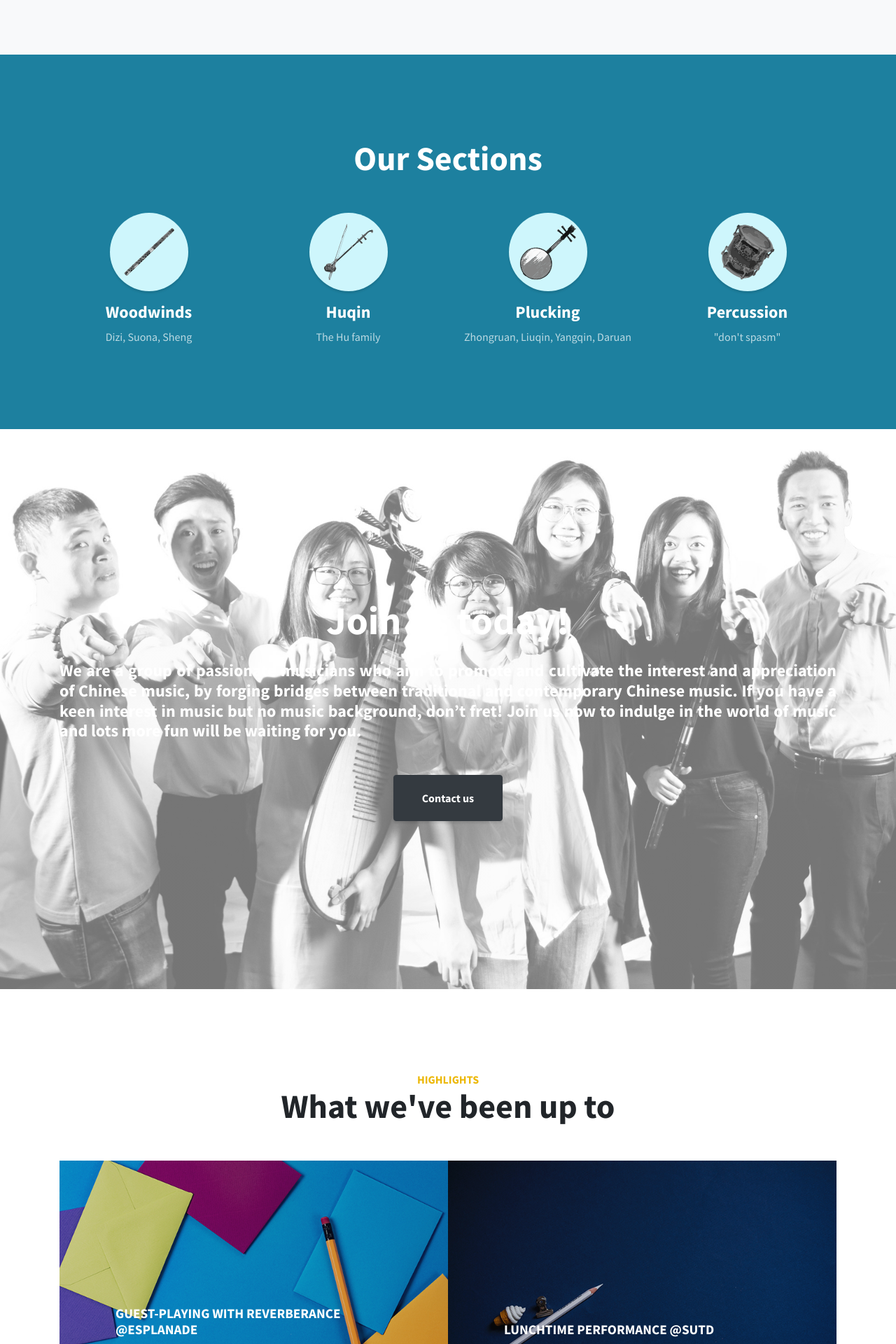
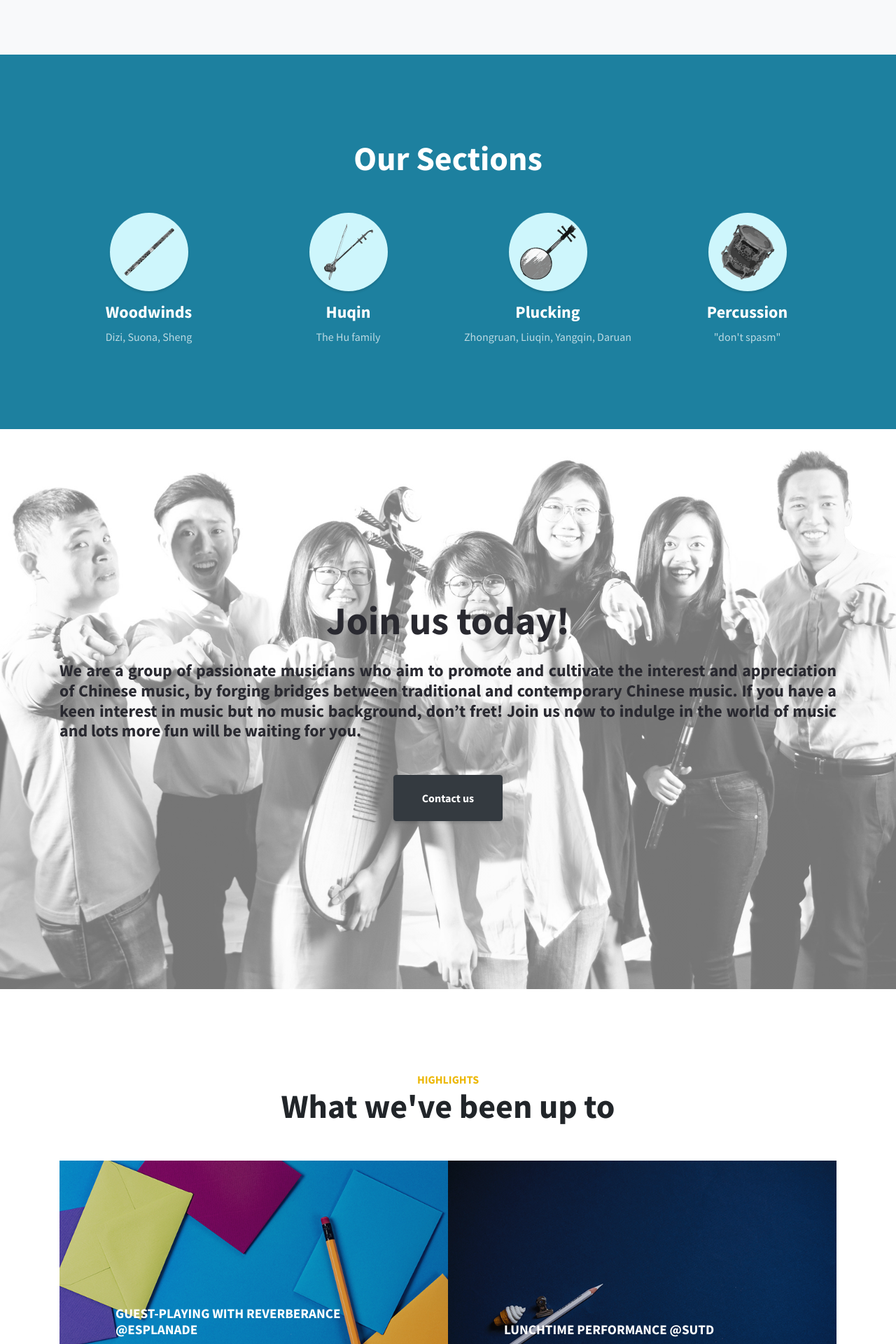
Before and after one commit to OpenSUTD/sutd_co, a Jekyll site: the page built from index.html, in a window 1280 px wide. Shown: the part 1540-3460 px from the top of the page at 70% size. Built offline with Jekyll 4.4.1, drawn with Linux system fonts in a browser that asks for light colours; a script that is not in the unit is left out.

Commit message:
Update index.html

```diff
--- a/index.html
+++ b/index.html
@@ -184,7 +184,7 @@ title: SUTDCO
 
 <!-- Callout -->
 <section class="callout">
-  <div class="container text-center" style="color: white;">
+  <div class="container text-center" style="color: #292930;">
     <h2 class="mx-auto mb-4">
       Join us today!
     </h2>
```
